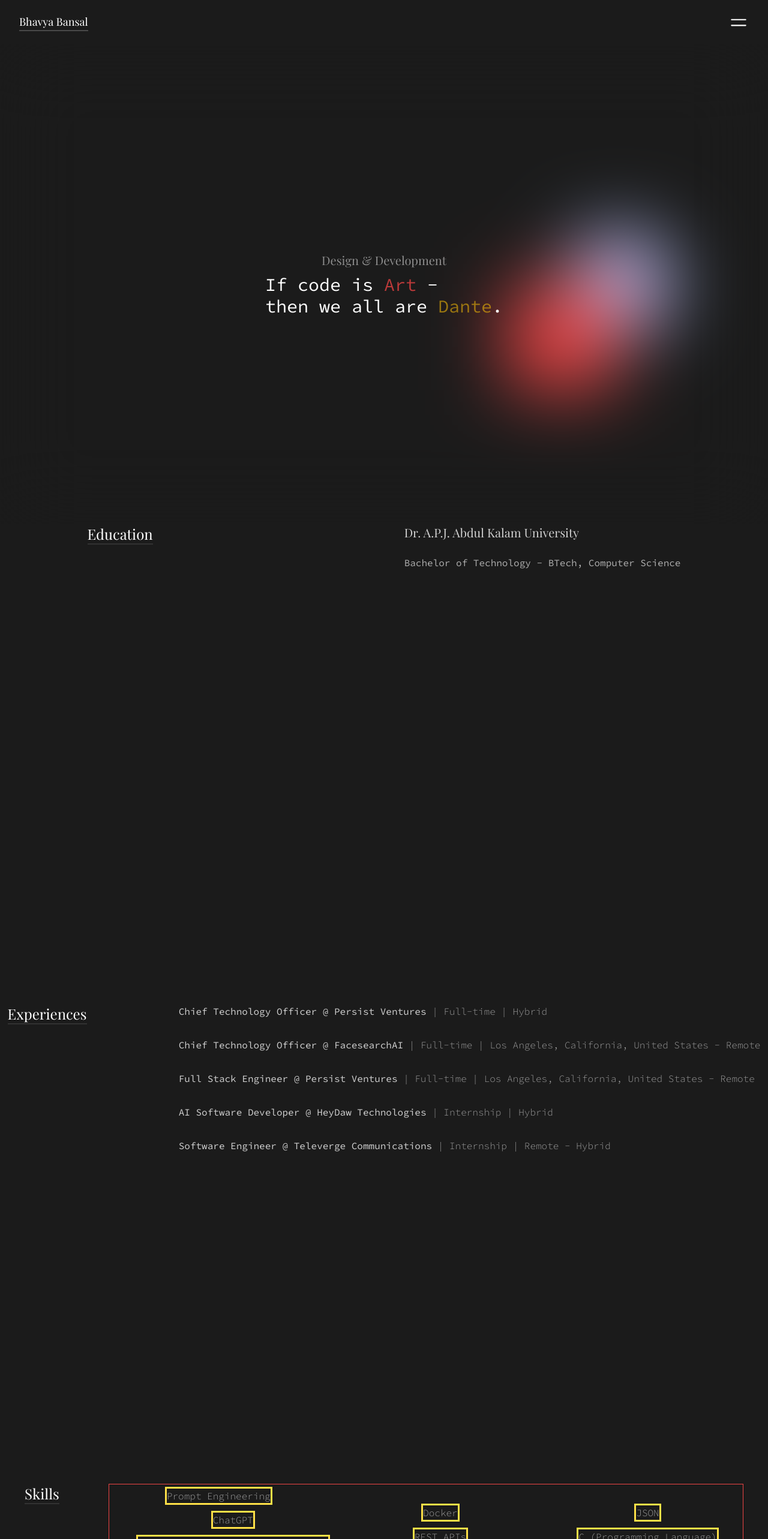
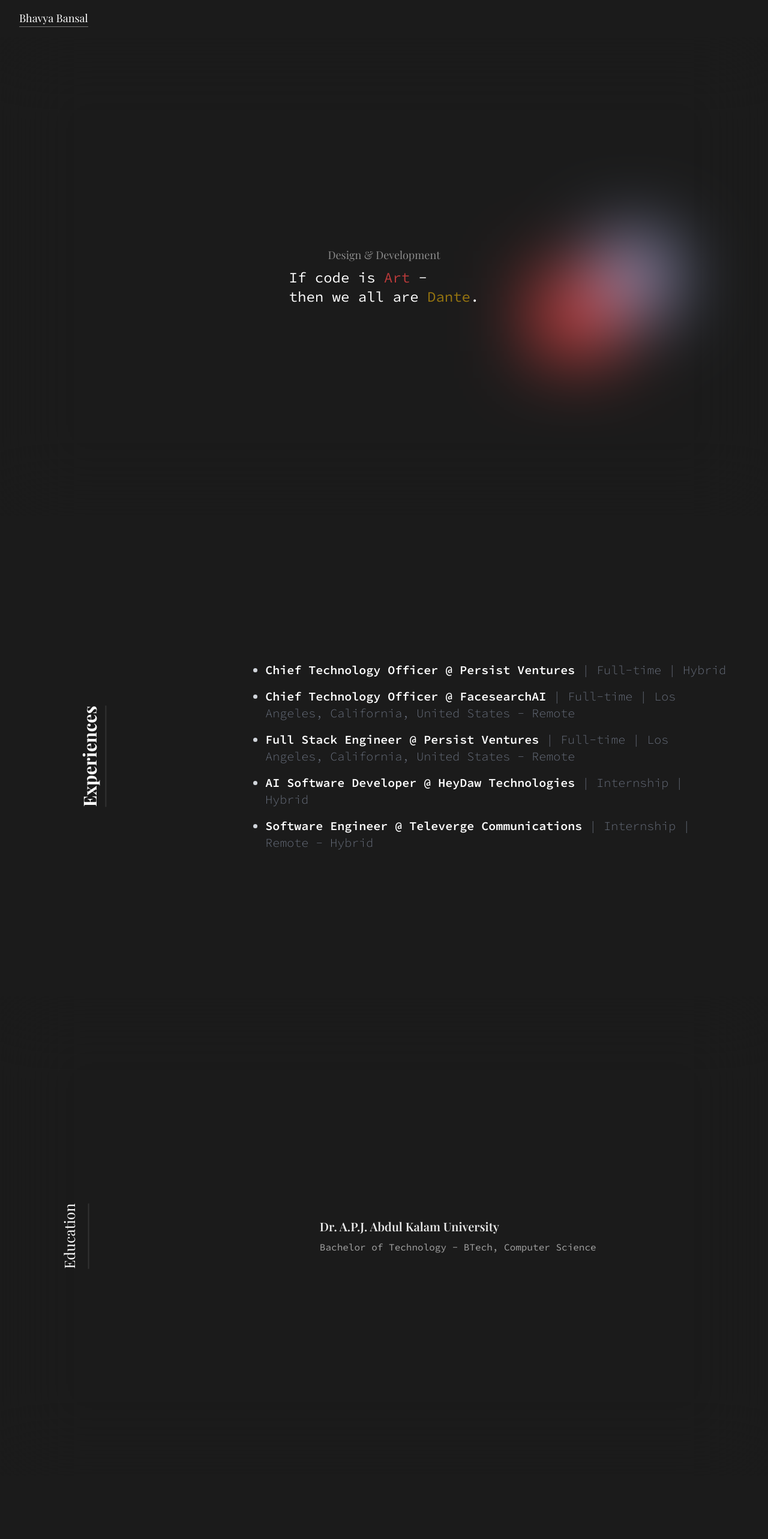
Before and after one commit to bentekku/persist-ventures_portfolio, a React (Vite) app: page / in a window 1280 px wide. Shown: the top 2566 px of the page at 60% size. Built offline with nearby package versions, Linux system fonts and the light colour scheme; a web font is replaced by a local one.

Commit message:
make design responsive

```diff
--- a/src/App.tsx
+++ b/src/App.tsx
@@ -1,18 +1,32 @@
-import Education from "./components/Education";
-import Experiences from "./components/Experiences";
+import React, { Suspense, lazy } from "react";
 import Footer from "./components/Footer";
 import Hero from "./components/Hero";
 import Nav from "./components/Nav";
-import Skills from "./components/Skills";
+
+// Lazy load components for performance optimization
+const Education = lazy(() => import("./components/Education"));
+const Experiences = lazy(() => import("./components/Experiences"));
+const Skills = lazy(() => import("./components/Skills"));
 
 const App = () => {
   return (
     <div className="font-heading">
+      {/* Navigation */}
       <Nav />
-      <Hero />
-      <Education />
-      <Experiences />
-      <Skills />
+
+      {/* Main Content Section */}
+      <main>
+        <Hero />
+
+        {/* Suspense is used for lazy-loaded components */}
+        <Suspense fallback={<div>Loading...</div>}>
+          <Experiences />
+          <Education />
+          <Skills />
+        </Suspense>
+      </main>
+
+      {/* Footer */}
       <Footer />
     </div>
   );
--- a/src/components/Education.tsx
+++ b/src/components/Education.tsx
@@ -2,18 +2,42 @@ import jsonData from "../../data.json";
 
 const Education = () => {
   return (
-    <section className="h-screen w-full flex items-start justify-around space-x-32">
-      <div>
-        <p className="text-2xl">Education</p>
-        <div className="h-[2px] w-full bg-white/10"></div>
+    <section
+      className="h-screen w-full flex items-center justify-around relative backdrop-blur-3xl"
+      aria-labelledby="education-heading" // Adding ARIA label to the section
+    >
+      {/* Rotated Title */}
+      <div
+        className="flex flex-col items-center space-y-4 lg:-rotate-90"
+        aria-hidden="true" // Hide from screen readers since it's decorative
+      >
+        <p id="education-heading" className="text-2xl">
+          Education
+        </p>
+        <div className="h-[2px] w-16 bg-white/10 lg:w-full"></div>
       </div>
 
-      {jsonData.education.map((item, indx) => (
-        <div className="space-y-6" key={indx}>
-          <h1 className="text-xl text-white/80">{item.university}</h1>
-          <h2 className="text-md text-white/65 font-content">{item.field}</h2>
-        </div>
-      ))}
+      {/* Education List */}
+      <div className="flex flex-col justify-center items-center w-full max-w-4xl h-full">
+        <ul
+          role="list" // Explicitly defining the role of the list for screen readers
+          className="grid grid-cols-1 gap-y-12 gap-x-16 !list-disc !list-outside"
+        >
+          {jsonData.education.map((item, index) => (
+            <li
+              key={item.university + index}
+              className="flex flex-col items-start space-y-2"
+            >
+              <h3 className="text-xl text-white/90 font-semibold">
+                {item.university}
+              </h3>
+              <h4 className="text-md text-white/60 font-content">
+                {item.field}
+              </h4>
+            </li>
+          ))}
+        </ul>
+      </div>
     </section>
   );
 };
--- a/src/components/Experiences.tsx
+++ b/src/components/Experiences.tsx
@@ -2,23 +2,44 @@ import jsonData from "../../data.json";
 
 const Experiences = () => {
   return (
-    <section className="h-screen w-full flex items-start justify-around space-x-32">
-      <div>
-        <p className="text-2xl">Experiences</p>
-        <div className="h-[2px] w-full bg-white/10"></div>
+    <section
+      aria-labelledby="experiences-heading"
+      className="h-screen w-full flex flex-col lg:flex-row items-center justify-around space-x-32 py-3 px-8"
+    >
+      {/* Rotated Title */}
+      <div
+        className="lg:-rotate-90 lg:text-left text-center"
+        aria-hidden="true" // Hide for screen readers as it's decorative
+      >
+        <p
+          id="experiences-heading"
+          className="text-2xl lg:text-3xl text-white font-bold"
+        >
+          Experiences
+        </p>
+        <div className="h-[2px] w-full bg-white/10 mt-2"></div>
       </div>
-      <div className="flex flex-col items-center space-y-8 font-content">
+
+      {/* Experiences List */}
+      <div className="flex flex-col items-center space-y-8 font-content w-full max-w-3xl">
+        <ul className="space-y-4 list-disc list-outside">
           {jsonData.experiences.map((item, indx) => (
-          <p
-            className="text-md text-white/80 self-start list-disc list-outside"
+            <li
               key={indx}
+              className="text-md sm:text-xl text-center sm:text-left text-gray-300 self-start sm:self-auto"
             >
-            {item.role} @ {item.company}{" "}
-            <span className="font-light text-white/60">
-              | {item.type} | {item["work-type"]}
+              <p>
+                <span className="font-semibold text-white">
+                  {item.role} @ {item.company}
+                </span>
+                <span className="font-light text-gray-500">
+                  {" | "}
+                  {item.type} | {item["work-type"]}
                 </span>
               </p>
+            </li>
           ))}
+        </ul>
       </div>
     </section>
   );
--- a/src/components/Footer.tsx
+++ b/src/components/Footer.tsx
@@ -1,13 +1,26 @@
 const Footer = () => {
   return (
     <footer
-      className=" text-white/40 flex flex-col items-center justify-center
-    space-y-3"
+      className="text-gray-300 flex flex-col items-center justify-center space-y-3 py-4"
+      aria-labelledby="footer-text"
     >
-      <p className="text-lg font-thin text-white/60">
-        Phir milte hai, Namaste <span className="text-white/75">🙏</span>
+      <p
+        id="footer-text"
+        className="text-lg font-thin text-white/75"
+        aria-label="Closing message"
+      >
+        Phir milte hai, Namaste{" "}
+        <span
+          className="text-white/90"
+          role="img"
+          aria-label="folded hands emoji"
+        >
+          🙏
+        </span>
       </p>
-      <p className="text-xs font-light">&copy;2024 All rights reserverd</p>
+      <p className="text-xs font-light text-gray-400 font-content">
+        &copy;2024 All rights reserved
+      </p>
     </footer>
   );
 };
--- a/src/components/Hero.tsx
+++ b/src/components/Hero.tsx
@@ -1,16 +1,35 @@
 const Hero = () => {
   return (
     <section
-      className="h-screen w-full flex flex-col items-center justify-center relative"
+      className="h-screen w-full flex flex-col items-center justify-around relative"
       id="hero"
+      aria-labelledby="hero-heading"
     >
-      <div className="shape absolute top-34 right-40 h-44 w-44 z-2 "></div>
-      <div className=" absolute top-[50%] right-64 h-44 w-44 !bg-red-500 z-1"></div>
-      <div className="w-full h-screen flex flex-col items-center justify-center backdrop-blur-3xl">
-        <div className="text-white/50 font-thin text-xl">
+      {/* Decorative Shapes */}
+      <div
+        className="shape absolute top-34 right-40 h-44 w-44 z-2 lg:right-40 md:right-24 sm:right-10 sm:h-32 sm:w-32"
+        aria-hidden="true"
+      ></div>
+      <div
+        className="absolute top-[50%] right-64 h-44 w-44 !bg-red-500 z-1 lg:right-64 md:right-40 sm:right-20 sm:h-32 sm:w-32"
+        aria-hidden="true"
+      ></div>
+
+      {/* Hero Content */}
+      <div
+        className="w-full h-screen flex flex-col items-center justify-center backdrop-blur-3xl px-8 py-4"
+        aria-describedby="hero-description"
+      >
+        <div
+          className="text-white/50 font-thin text-xl sm:text-lg"
+          id="hero-description"
+        >
           Design & Development
         </div>
-        <h1 className="text-3xl font-content mt-2">
+        <h1
+          id="hero-heading"
+          className="text-3xl font-content mt-2 text-white sm:text-2xl"
+        >
           If code is <span className="text-red-500/[76%]">Art</span> - <br />{" "}
           then we all are <span className="text-yellow-500/[60%]">Dante</span>.
         </h1>
--- a/src/components/Nav.tsx
+++ b/src/components/Nav.tsx
@@ -3,16 +3,70 @@ import { HiBars2 } from "react-icons/hi2";
 import jsonData from "../../data.json";
 
 const Nav = () => {
-  // TODO: WORK ON SIDE-BAR
-  // const [isSideBarOpen, setIsSideBarOpen] = useState<boolean>(false);
+  // Optional sidebar state (for later implementation)
+  const [isSideBarOpen, setIsSideBarOpen] = useState<boolean>(false);
 
   return (
-    <nav className="flex justify-between items-center py-5 px-8" id="nav">
-      <div className="left">
-        <h1 className="text-lg font-thin font-heading">{jsonData.name} </h1>
-        <div className="h-[2px] w-full bg-white/20"></div>
+    <nav
+      className="flex justify-between items-center py-4 px-8"
+      id="nav"
+      aria-label="Main navigation"
+    >
+      <div className="flex flex-col items-center">
+        <h1 className="text-lg font-thin font-heading">{jsonData.name}</h1>
+        <div className="h-[1px] w-full bg-white/40"></div>
       </div>
-      <HiBars2 size={34} className="cursor-pointer" />
+      {/* Mobile Button */}
+      <button
+        aria-label="Open navigation menu"
+        className="cursor-pointer lg:hidden"
+        onClick={() => setIsSideBarOpen(true)}
+      >
+        <HiBars2 size={34} />
+      </button>
+
+      {/* Mobile menu - Show only on small screens */}
+      {isSideBarOpen && (
+        <div className="fixed inset-0 bg-black/90 z-50 flex justify-end items-start p-4">
+          <button
+            aria-label="Close navigation menu"
+            className="text-white text-3xl"
+            onClick={() => setIsSideBarOpen(false)}
+          >
+            &times;
+          </button>
+          <div className="flex flex-col items-center justify-center space-y-8 mt-16">
+            <a
+              href="#hero"
+              className="text-white text-xl"
+              onClick={() => setIsSideBarOpen(false)}
+            >
+              Hero
+            </a>
+            <a
+              href="#experiences"
+              className="text-white text-xl"
+              onClick={() => setIsSideBarOpen(false)}
+            >
+              Experiences
+            </a>
+            <a
+              href="#education"
+              className="text-white text-xl"
+              onClick={() => setIsSideBarOpen(false)}
+            >
+              Education
+            </a>
+            <a
+              href="#skills"
+              className="text-white text-xl"
+              onClick={() => setIsSideBarOpen(false)}
+            >
+              Skills
+            </a>
+          </div>
+        </div>
+      )}
     </nav>
   );
 };
--- a/src/components/Skills.tsx
+++ b/src/components/Skills.tsx
@@ -2,20 +2,27 @@ import jsonData from "../../data.json";
 
 const Skills = () => {
   return (
-    <section className="h-screen w-full flex items-start justify-around">
-      <div>
-        <p className="text-2xl">Skills</p>
-        <div className="h-[2px] w-full bg-white/10"></div>
+    <section
+      role="region"
+      aria-labelledby="skills-heading"
+      className="min-h-screen w-full flex flex-col lg:flex-row items-center justify-around lg:space-x-32 space-y-8 lg:space-y-0"
+    >
+      <div className="lg:-rotate-90">
+        <h2 id="skills-heading" className="text-2xl" aria-hidden="true">
+          Skills
+        </h2>
+        <p className="sr-only">Skills</p>
+        <div className="h-[2px] w-full bg-white/10 mt-2"></div>
       </div>
-      <div className="h-[400px] flex  flex-col flex-wrap space-y-4 space-x-12 items-center justify-center font-content text-md text-white/60 font-light border-red-500 border">
-        {jsonData.skills.map((item, indx) => (
-          <p
-            key={indx}
-            className="list-outside list-disc outline outline-yellow-300"
-          >
-            {item}
-          </p>
-        ))}
+
+      <div className="flex flex-col justify-center items-center w-full max-w-4xl">
+        <ul className="grid grid-cols-2 md:grid-cols-3 lg:grid-cols-4 gap-y-4 gap-x-8 max-w-full h-auto font-content text-md text-white font-light list-disc break-words p-4">
+          {jsonData.skills.map((item, index) => (
+            <li key={index} className="text-sm text-gray-200">
+              {item}
+            </li>
+          ))}
+        </ul>
       </div>
     </section>
   );
--- a/src/index.css
+++ b/src/index.css
@@ -5,6 +5,9 @@
 @tailwind utilities;
 
 @layer base {
+  html {
+    scroll-behavior: smooth;
+  }
   body {
     background: #1b1b1b;
     color: #fff;
```
Lines whose indentation alone changed are shown as unchanged.
